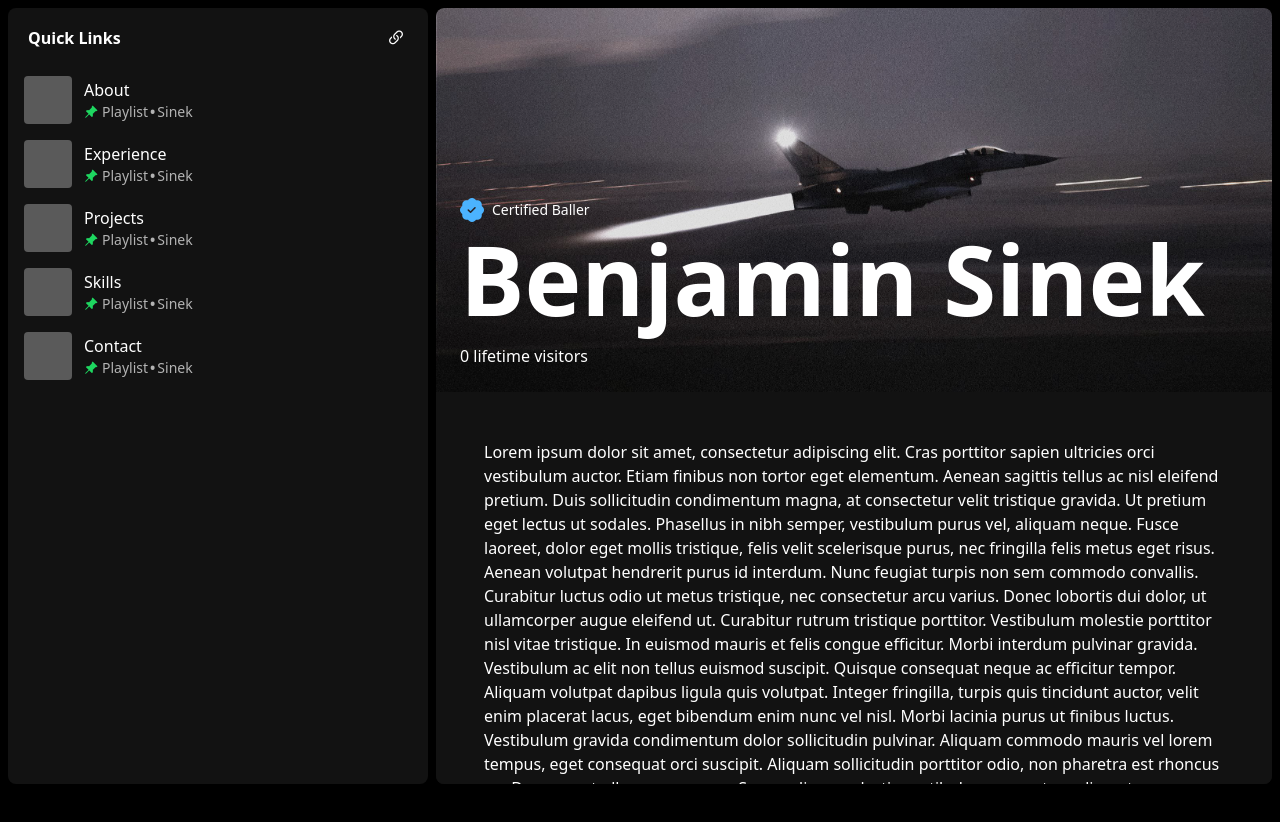
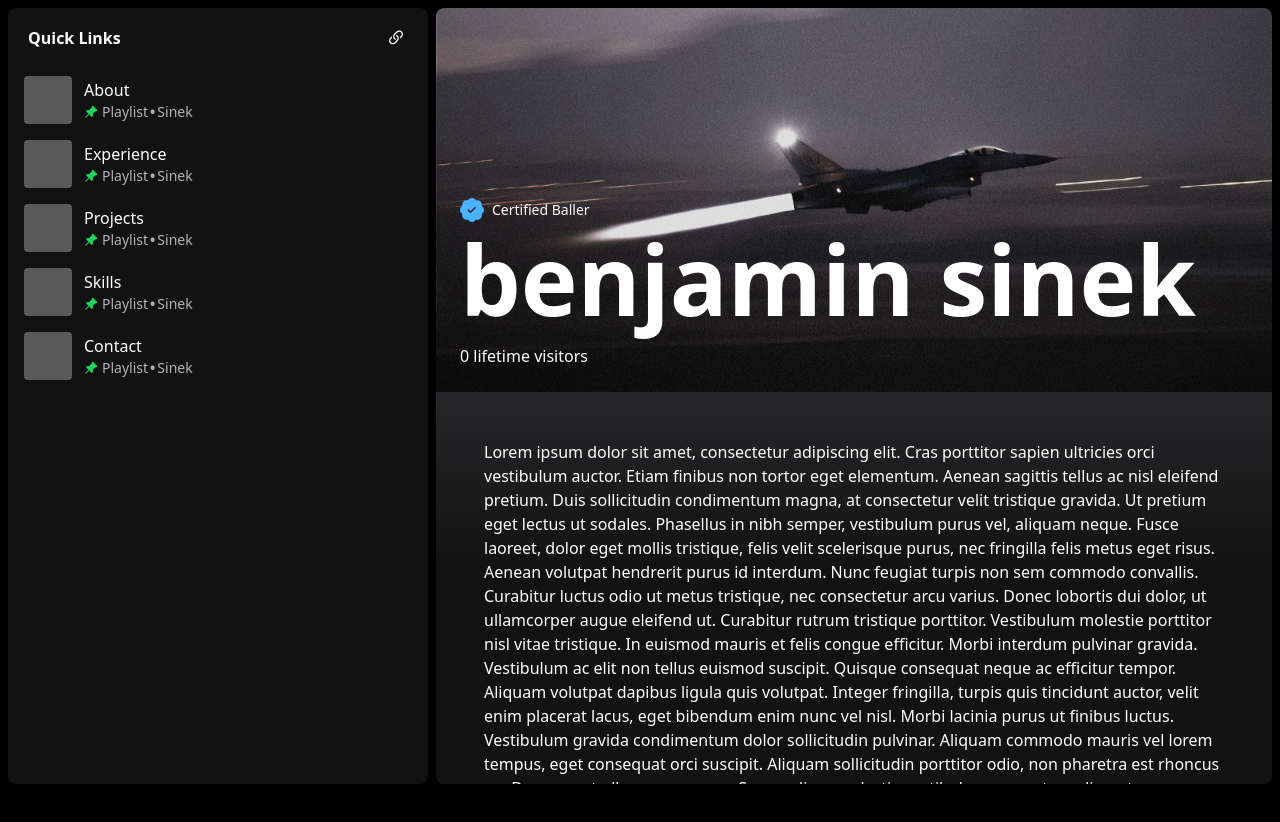
Before and after one commit to bsinek/my-portfolio, a React (Vite) app: page / in a window 1280 px wide. Shown: the top 822 px of the page. Built offline with nearby package versions, Linux system fonts and the light colour scheme; a web font is replaced by a local one.

Commit message:
feat(ui): add gradient to MainView content div

```diff
--- a/src/components/MainView.jsx
+++ b/src/components/MainView.jsx
@@ -16,11 +16,13 @@ export const MainView = ({ img, position, size, opacity }) => {
                     <i className="bi bi-patch-check-fill text-2xl text-[#4bb3ff]"></i>
                     <span className="text-sm">Certified Baller</span>
                 </span>
-                <h1 className="font-black text-8xl leading-[1.1]">Benjamin Sinek</h1>
+                <h1 className="font-black text-8xl leading-[1.1]">benjamin sinek</h1>
                 <span className="mt-3">0 lifetime visitors</span>
             </div>
             {/* content section */}
             <div className="relative p-12 bg-spotify-grey">
+                <div className="absolute inset-0 h-44 bg-gradient-to-b from-zinc-800 to-transparent"></div>
+                <div className="relative">
                     <p>
                         Lorem ipsum dolor sit amet, consectetur adipiscing elit. Cras porttitor sapien ultricies orci vestibulum auctor. Etiam finibus non tortor eget elementum. Aenean sagittis tellus ac nisl eleifend pretium. Duis sollicitudin condimentum magna, at consectetur velit tristique gravida. Ut pretium eget lectus ut sodales. Phasellus in nibh semper, vestibulum purus vel, aliquam neque. Fusce laoreet, dolor eget mollis tristique, felis velit scelerisque purus, nec fringilla felis metus eget risus. Aenean volutpat hendrerit purus id interdum. Nunc feugiat turpis non sem commodo convallis. Curabitur luctus odio ut metus tristique, nec consectetur arcu varius. Donec lobortis dui dolor, ut ullamcorper augue eleifend ut. Curabitur rutrum tristique porttitor. Vestibulum molestie porttitor nisl vitae tristique. In euismod mauris et felis congue efficitur. Morbi interdum pulvinar gravida. Vestibulum ac elit non tellus euismod suscipit.
                         Quisque consequat neque ac efficitur tempor. Aliquam volutpat dapibus ligula quis volutpat. Integer fringilla, turpis quis tincidunt auctor, velit enim placerat lacus, eget bibendum enim nunc vel nisl. Morbi lacinia purus ut finibus luctus. Vestibulum gravida condimentum dolor sollicitudin pulvinar. Aliquam commodo mauris vel lorem tempus, eget consequat orci suscipit. Aliquam sollicitudin porttitor odio, non pharetra est rhoncus eu. Donec eget ullamcorper arcu. Suspendisse molestie vestibulum arcu, at condimentum arcu consectetur a. Aliquam hendrerit justo at metus eleifend, eu eleifend mauris lobortis. Quisque pulvinar non sapien nec laoreet. Nam sagittis egestas nulla, quis sagittis mi vulputate sit amet. Vestibulum cursus laoreet velit a euismod.
@@ -43,6 +45,7 @@ export const MainView = ({ img, position, size, opacity }) => {
                         Nulla pellentesque nibh vitae placerat hendrerit. Morbi vitae dui suscipit, ultrices lacus vel, bibendum nisi. Etiam fringilla varius ex aliquet finibus. Mauris ultrices nulla consectetur nisi commodo eleifend. Integer condimentum ante vel diam pulvinar tincidunt. Sed massa urna, sodales ut nulla in, bibendum vulputate nisi. Ut pretium molestie imperdiet.
                     </p>
                 </div>
+            </div>
         </section>
     )
 }
```
Lines whose indentation alone changed are shown as unchanged.
